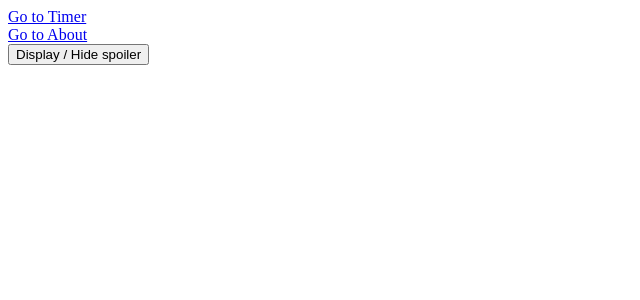
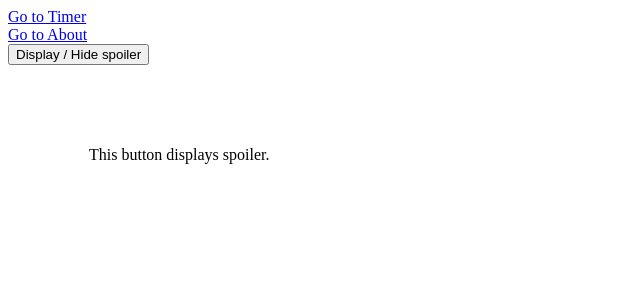
Before and after one commit to alerod1999/miscellaneous_vue_js, a Vue app: page / in a window 1280 px wide. Shown: the top 300 px of the page, without its empty margins (0-640 px from the left). Built offline with nearby package versions, Linux system fonts and the light colour scheme.

Commit message:
Add a file that is a component which contains the transition.

```diff
--- a/src/App.vue
+++ b/src/App.vue
@@ -8,7 +8,7 @@
 </template>
 
 <script setup>
-
+//Transition 3:10
 
 
 </script>
--- /dev/null
+++ b/src/FadeTransition.vue
@@ -0,0 +1,17 @@
+<template>
+    <Transition name="fadeSlide" mode="out-in">
+        <slot></slot>
+    </Transition>
+</template>
+
+<style>
+.fadeSlide-enter-active,
+.fadeSlide-leave-active {
+    transition : .5;
+}
+.fadeSlide-enter-from,
+.fadeSlide-leave-to {
+    opacity: 0;
+}
+
+</style>
--- a/src/Home.vue
+++ b/src/Home.vue
@@ -1,17 +1,23 @@
 <template>
 
 <button @click="toggleSpoiler">Display / Hide spoiler </button>
-<Transition name="fadeSlide">
+<FadeTransition>
     <div v-if="showSpoiler" class="spoiler">
 At the end of the episode, the main character dies !
 
 </div>
-</Transition>
+
+<div v-else class="spoiler">
+This button displays spoiler.
+
+</div>
+</FadeTransition>
 
 
 </template>
 <script setup>
 import { ref } from 'vue';
+import FadeTransition from './FadeTransition.vue';
 
 const showSpoiler = ref(false)
 const toggleSpoiler = () => showSpoiler.value = !showSpoiler.value
@@ -22,9 +28,6 @@ const toggleSpoiler = () => showSpoiler.value = !showSpoiler.value
     border: 1px solid white;
     transition: .5s;
 }
-.fadeSlide-enter-from,
-.fadeSlide-leave-to {
-    opacity: 0;
-}
+
 
 </style>
```
